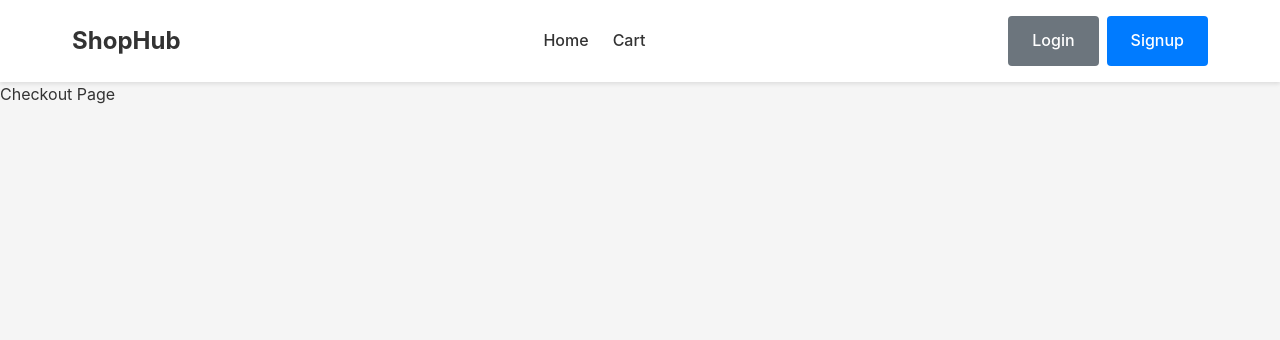
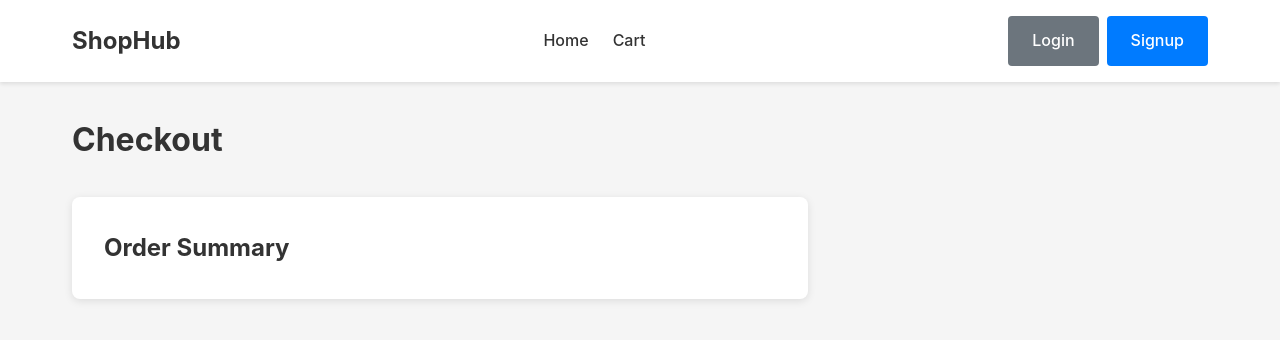
Before and after one commit to viniciusdias2902/ecommerce-react-website, a React (Vite) app: page /checkout in a window 1280 px wide. Shown: the top 340 px of the page. Built offline with nearby package versions, Linux system fonts and the light colour scheme.

Commit message:
feat: adds checkout and cart

```diff
--- a/src/components/ProductCard.jsx
+++ b/src/components/ProductCard.jsx
@@ -1,13 +1,16 @@
 import { Link } from "react-router-dom"
-
+import useCart from "../context/CartContext"
 export default function ProductCard({ product }) {
+    const { addToCart, cartItems } = useCart()
+    const productInCart = cartItems.find((item) => item.id === product.id)
+    const productQuantityLabel = productInCart ? `${productInCart.quantity}` : ""
     return <div className="product-card" key={product.id}>
         <img src={product.image} alt="" className="product-card-image" />
         <h3 className="product-card-name">{product.name}</h3>
         <p className="product-card-price">${product.price}</p>
         <div className="product-card-actions">
-            <Link className="btn btn-secondary" to={`/products/${product.id}`}>View Details</Link>
-            <button className="btn btn-primary">Add to cart</button>
+            <Link className="btn btn-secondary" to={`/products/${product.id}`} >View Details</Link>
+            <button className="btn btn-primary" onClick={() => addToCart(product.id)}>Add to cart {productQuantityLabel ? `(${productQuantityLabel})` : ""}</button>
         </div>
     </div >
 }
--- /dev/null
+++ b/src/components/ProductDetails.jsx
@@ -0,0 +1,63 @@
+import { useEffect, useState } from "react"
+import { useNavigate, useParams } from "react-router-dom"
+import { getProductById } from "../data/products"
+import useCart from "../context/CartContext"
+export default function ProductDetails() {
+    const { id } = useParams()
+    const [product, setProduct] = useState(null)
+    const navigate = useNavigate()
+    const { addToCart, cartItems } = useCart()
+
+    useEffect(() => {
+        const foundProduct = getProductById(id)
+        if (!foundProduct) {
+            navigate("/")
+            return
+        }
+        setProduct(foundProduct)
+    }, [id])
+
+    if (!product) {
+        return <h1>Loading</h1>
+    }
+
+    const productInCart = cartItems.find((item) => item.id === product.id)
+    const productQuantityLabel = productInCart ? `${productInCart.quantity}` : ""
+
+    return <div>
+        <div className="page">
+            <div className="container">
+                <div className="product-detail">
+                    <div className="produc-detail-image">
+                        <img src={product.image} alt={product.name} />
+                    </div>
+                    <div className="product-detail-content">
+                        <h1 className="product-detail-name">{product.name}</h1>
+                        <p className="product-detail-price">{product.price}</p>
+                        <p className="product-detail-description">{product.description}</p>
+                        <button className="btn btn-primary" onClick={() => addToCart(product.id)}>Add to cart {productQuantityLabel ? `(${productQuantityLabel})` : ""}</button>
+                    </div>
+                    <div className="checkout-summary">
+                        <h2 className="checkout-section-title">Total</h2>
+                        <div className="checkout-total">
+                            <p className="checkout-total-label">Subtotal:</p>
+                            <p className="checkout-total-value">${total.toFixed(2)}</p>
+                        </div>
+                        <div className="checkout-total">
+                            <p className="checkout-total-label">Total:</p>
+                            <p className="checkout-total-value checkout-total-final">
+                                ${total.toFixed(2)}
+                            </p>
+                        </div>
+                        <button
+                            className="btn btn-primary btn-large btn-block"
+                            onClick={placeOrder}
+                        >
+                            Place Order
+                        </button>
+                    </div>
+                </div>
+            </div>
+        </div>
+    </div>
+}
--- a/src/context/AuthContext.jsx
+++ b/src/context/AuthContext.jsx
@@ -1,6 +1,6 @@
 import { createContext, useContext, useState } from "react";
 
-export const AuthContext = createContext(null)
+const AuthContext = createContext(null)
 
 export default function AuthProvider({ children }) {
     const [user, setUser] = useState(localStorage.getItem("currentUserEmail") ? localStorage.getItem("currentUserEmail") : null)
--- /dev/null
+++ b/src/context/CartContext.jsx
@@ -0,0 +1,82 @@
+import { createContext, useState, useContext } from "react";
+import { getProductById } from "../data/products";
+
+const CartContext = createContext(null);
+
+export function CartProvider({ children }) {
+    const [cartItems, setCartItems] = useState([]); // {id: 2, quantity: 7}
+
+    function addToCart(productId) {
+        const existing = cartItems.find((item) => item.id === productId);
+        if (existing) {
+            const currentQuantity = existing.quantity;
+            const updatedCartItems = cartItems.map((item) =>
+                item.id === productId
+                    ? { id: productId, quantity: currentQuantity + 1 }
+                    : item
+            );
+            setCartItems(updatedCartItems);
+        } else {
+            setCartItems([...cartItems, { id: productId, quantity: 1 }]);
+        }
+    }
+
+    function getCartItemsWithProducts() {
+        return cartItems
+            .map((item) => ({
+                ...item,
+                product: getProductById(item.id),
+            }))
+            .filter((item) => item.product);
+    }
+
+    function removeFromCart(productId) {
+        setCartItems(cartItems.filter((item) => item.id !== productId));
+    }
+
+    function updateQuantity(productId, quantity) {
+        if (quantity <= 0) {
+            removeFromCart(productId);
+            return;
+        }
+        setCartItems(
+            cartItems.map((item) =>
+                item.id === productId ? { ...item, quantity } : item
+            )
+        );
+    }
+
+    function getCartTotal() {
+        const total = cartItems.reduce((total, item) => {
+            const product = getProductById(item.id);
+            return total + (product ? product.price * item.quantity : 0);
+        }, 0);
+        return total;
+    }
+
+    function clearCart() {
+        setCartItems([]);
+    }
+
+    return (
+        <CartContext.Provider
+            value={{
+                cartItems,
+                addToCart,
+                getCartItemsWithProducts,
+                removeFromCart,
+                updateQuantity,
+                getCartTotal,
+                clearCart,
+            }}
+        >
+            {children}
+        </CartContext.Provider>
+    );
+}
+
+export default function useCart() {
+    const context = useContext(CartContext);
+
+    return context;
+}
--- a/src/pages/Checkout.jsx
+++ b/src/pages/Checkout.jsx
@@ -1,3 +1,65 @@
+import useCart from "../context/CartContext"
+
 export default function Checkout() {
-    return <div>Checkout Page</div>
+    const {
+        getCartItemsWithProducts,
+        updateQuantity,
+        removeFromCart,
+        getCartTotal,
+        clearCart,
+    } = useCart();
+    const cartItems = getCartItemsWithProducts();
+    return <div className="page">
+        <div className="container">
+            <h1 className="page-title">Checkout</h1>
+            <div className="checkout-container">
+                <div className="checkout-items">
+                    <h2>Order Summary</h2>
+                    {cartItems.map((item) => (
+                        <div className="checkout-item" key={item.id}>
+                            <img
+                                src={item.product.image}
+                                alt={item.product.name}
+                                className="checkout-item-image"
+                            />
+                            <div className="checkout-item-details">
+                                <h3 className="checkout-item-name">{item.product.name}</h3>
+                                <p className="checkout-item-price">
+                                    ${item.product.price} each
+                                </p>
+                            </div>
+                            <div className="checkout-item-controls">
+                                <div className="quantity-controls">
+                                    <button
+                                        className="quantity-btn"
+                                        onClick={() => updateQuantity(item.id, item.quantity - 1)}
+                                    >
+                                        -
+                                    </button>
+                                    <span className="quantity-value">{item.quantity}</span>
+                                    <button
+                                        className="quantity-btn"
+                                        onClick={() => updateQuantity(item.id, item.quantity + 1)}
+                                    >
+                                        +
+                                    </button>
+                                </div>
+
+                                <p className="checkout-item-total">
+                                    ${(item.product.price * item.quantity).toFixed(2)}
+                                </p>
+                                <button
+                                    className="btn btn-secondary btn-small"
+                                    onClick={() => removeFromCart(item.id)}
+                                >
+                                    Remove
+                                </button>
+                            </div>
+                        </div>
+                    ))}
+                </div>
+
+            </div>
+        </div>
+    </div>
 }
--- a/src/pages/ProductDetails.jsx
+++ /dev/null
@@ -1,38 +0,0 @@
-import { useEffect, useState } from "react"
-import { useNavigate, useParams } from "react-router-dom"
-import { getProductById } from "../data/products"
-export default function ProductDetails() {
-    const { id } = useParams()
-    const [product, setProduct] = useState(null)
-    const navigate = useNavigate()
-    useEffect(() => {
-        const foundProduct = getProductById(id)
-        if (!foundProduct) {
-            navigate("/")
-            return
-        }
-        setProduct(foundProduct)
-    }, [id])
-
-    if (!product) {
-        return <h1>Loading</h1>
-    }
-
-    return <div>
-        <div className="page">
-            <div className="container">
-                <div className="product-detail">
-                    <div className="produc-detail-image">
-                        <img src={product.image} alt={product.name} />
-                    </div>
-                    <div className="product-detail-content">
-                        <h1 className="product-detail-name">{product.name}</h1>
-                        <p className="product-detail-price">{product.price}</p>
-                        <p className="product-detail-description">{product.description}</p>
-                        <button className="btn btn-primary">Add to cart</button>
-                    </div>
-                </div>
-            </div>
-        </div>
-    </div>
-}
```
Also changed, not shown: src/App.jsx (+4 -4 lines).
